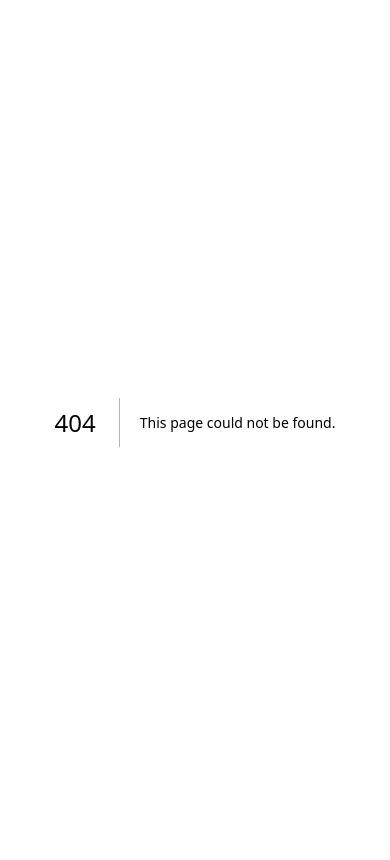
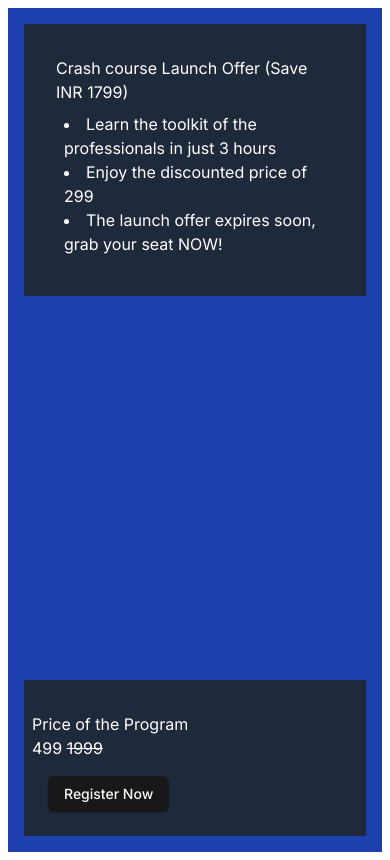
Before and after one commit to Boby900/patilkaki, a Next.js app: page /offer in a window 390 px wide. Before the commit this address had no page. Built offline with nearby package versions, Linux system fonts and the light colour scheme.

Commit message:
making website responsive ready

```diff
--- a/src/app/components/Hero.tsx
+++ b/src/app/components/Hero.tsx
@@ -13,8 +13,8 @@ const Hero = () => {
                 <div className="bg-slate-500 m-2 p-2">1PM Onwards</div>
                 <div className="bg-slate-500 m-2 p-2">2.5 Hours</div>
             </div>
-            <div className="text-center p-2 bg-slate-600 mt-2 w-full object-contain bg-red-50"><a href="" className="inline-block p-2   bg-yellow-400 w-full text-slate-800">Register Now at 499</a></div>
-            <p className="text-center m-2 p-2 md:bg-slate-600 "><Link href={'/'} className="underline underline-offset-4 ...">click here to get team discount</Link></p>
+            <div className="text-center p-2 bg-slate-600 mt-2 w-full object-contain bg-red-50"><a href="/timer" className="inline-block p-2   bg-yellow-400 w-full text-slate-800">Register Now at 499</a></div>
+            <p className="text-center m-2 p-2 md:bg-slate-600 "><Link href={'/offer'} className="underline underline-offset-4 ...">click here to get team discount</Link></p>
             </div>
             <div className="profile bg-slate-600 ">
             <p className="p-2 m-2">Welcome to Growth School</p>
--- a/src/app/globals.css
+++ b/src/app/globals.css
@@ -2,6 +2,75 @@
 @tailwind components;
 @tailwind utilities;
 
-body {
-  font-family: sans-serif;
+@layer base {
+  :root {
+    --background: 0 0% 100%;
+    --foreground: 240 10% 3.9%;
+
+    --card: 0 0% 100%;
+    --card-foreground: 240 10% 3.9%;
+
+    --popover: 0 0% 100%;
+    --popover-foreground: 240 10% 3.9%;
+
+    --primary: 240 5.9% 10%;
+    --primary-foreground: 0 0% 98%;
+
+    --secondary: 240 4.8% 95.9%;
+    --secondary-foreground: 240 5.9% 10%;
+
+    --muted: 240 4.8% 95.9%;
+    --muted-foreground: 240 3.8% 46.1%;
+
+    --accent: 240 4.8% 95.9%;
+    --accent-foreground: 240 5.9% 10%;
+
+    --destructive: 0 84.2% 60.2%;
+    --destructive-foreground: 0 0% 98%;
+
+    --border: 240 5.9% 90%;
+    --input: 240 5.9% 90%;
+    --ring: 240 10% 3.9%;
+
+    --radius: 0.5rem;
+  }
+
+  .dark {
+    --background: 240 10% 3.9%;
+    --foreground: 0 0% 98%;
+
+    --card: 240 10% 3.9%;
+    --card-foreground: 0 0% 98%;
+
+    --popover: 240 10% 3.9%;
+    --popover-foreground: 0 0% 98%;
+
+    --primary: 0 0% 98%;
+    --primary-foreground: 240 5.9% 10%;
+
+    --secondary: 240 3.7% 15.9%;
+    --secondary-foreground: 0 0% 98%;
+
+    --muted: 240 3.7% 15.9%;
+    --muted-foreground: 240 5% 64.9%;
+
+    --accent: 240 3.7% 15.9%;
+    --accent-foreground: 0 0% 98%;
+
+    --destructive: 0 62.8% 30.6%;
+    --destructive-foreground: 0 0% 98%;
+
+    --border: 240 3.7% 15.9%;
+    --input: 240 3.7% 15.9%;
+    --ring: 240 4.9% 83.9%;
+  }
 }
+
+@layer base {
+  * {
+    @apply border-border;
+  }
+  body {
+    @apply bg-background text-foreground;
+  }
+}
--- /dev/null
+++ b/src/app/offer/page.tsx
@@ -0,0 +1,24 @@
+import { Button } from "@/components/ui/button";
+
+const Offer = () => {
+  return (
+    <div className="flex md:items-center md:flex-row flex-col   justify-between m-2 p-2 h-screen bg-blue-800">
+      <div className="bg-slate-800 max-h-[50%] text-white p-8 m-2"><h2>Crash course Launch Offer (Save INR 1799)</h2>
+      <ul className="list-disc list-inside p-2 ">
+        <li>Learn the toolkit of the professionals in just 3 hours</li>
+        <li>Enjoy the discounted price of 299</li>
+        <li>The launch offer expires soon, grab your seat NOW!</li>
+      </ul>
+      </div>
+      <div className="max-h-[80%] min-w-[30%] pt-8 bg-slate-800 text-white p-2 m-2"><h2>Price of the Program</h2>
+      499 <span className="line-through">1999</span>
+      <div className="p-2 m-2">
+      <Button>Register Now</Button>
+
+      </div>
+      </div>
+    </div>
+  );
+};
+
+export default Offer;
--- /dev/null
+++ b/src/app/timer/page.tsx
@@ -0,0 +1,40 @@
+'use client'
+import React from 'react';
+import { useTimer } from 'react-timer-hook';
+import { Button } from '@/components/ui/button';
+
+function Times({ expiryTimestamp }:any) {
+  const {
+    seconds,
+    minutes,
+    hours,
+
+  } = useTimer({ expiryTimestamp, onExpire: () => console.warn('onExpire called') });
+
+  return (
+    <div>
+
+
+    <div style={{textAlign: 'center'}}>
+
+      <div className='font-bold p-2' style={{fontSize: '50px'}}>
+        <span className='p-2'>{hours}</span>:<span className='p-2'>{minutes}</span>:<span className='p-2'>{seconds}</span>
+      </div>
+
+
+    </div>
+    </div>
+  );
+}
+
+export default function Timer() {
+  const time = new Date();
+  time.setSeconds(time.getSeconds() + 1200890); // 10 minutes timer
+  return (
+    <div className='bg-blue-950 text-white h-screen text-center md:p-8 pt-[180px]'>
+        <h1 className='text-center font-bold text-3xl p-8 '>Time is running out. <br /> Grab your spot fast!</h1>
+      <Times  expiryTimestamp={time} />
+      <Button>Register Now at 499&nbsp;<span className='line-through'>&nbsp;1999 </span></Button>
+    </div>
+  );
+}
--- /dev/null
+++ b/src/components/ui/button.tsx
@@ -0,0 +1,57 @@
+import * as React from "react"
+import { Slot } from "@radix-ui/react-slot"
+import { cva, type VariantProps } from "class-variance-authority"
+
+import { cn } from "@/lib/utils"
+
+const buttonVariants = cva(
+  "inline-flex items-center justify-center whitespace-nowrap rounded-md text-sm font-medium transition-colors focus-visible:outline-none focus-visible:ring-1 focus-visible:ring-ring disabled:pointer-events-none disabled:opacity-50",
+  {
+    variants: {
+      variant: {
+        default:
+          "bg-primary text-primary-foreground shadow hover:bg-primary/90",
+        destructive:
+          "bg-destructive text-destructive-foreground shadow-sm hover:bg-destructive/90",
+        outline:
+          "border border-input bg-background shadow-sm hover:bg-accent hover:text-accent-foreground",
+        secondary:
+          "bg-secondary text-secondary-foreground shadow-sm hover:bg-secondary/80",
+        ghost: "hover:bg-accent hover:text-accent-foreground",
+        link: "text-primary underline-offset-4 hover:underline",
+      },
+      size: {
+        default: "h-9 px-4 py-2",
+        sm: "h-8 rounded-md px-3 text-xs",
+        lg: "h-10 rounded-md px-8",
+        icon: "h-9 w-9",
+      },
+    },
+    defaultVariants: {
+      variant: "default",
+      size: "default",
+    },
+  }
+)
+
+export interface ButtonProps
+  extends React.ButtonHTMLAttributes<HTMLButtonElement>,
+    VariantProps<typeof buttonVariants> {
+  asChild?: boolean
+}
+
+const Button = React.forwardRef<HTMLButtonElement, ButtonProps>(
+  ({ className, variant, size, asChild = false, ...props }, ref) => {
+    const Comp = asChild ? Slot : "button"
+    return (
+      <Comp
+        className={cn(buttonVariants({ variant, size, className }))}
+        ref={ref}
+        {...props}
+      />
+    )
+  }
+)
+Button.displayName = "Button"
+
+export { Button, buttonVariants }
--- /dev/null
+++ b/src/lib/utils.ts
@@ -0,0 +1,6 @@
+import { type ClassValue, clsx } from "clsx"
+import { twMerge } from "tailwind-merge"
+
+export function cn(...inputs: ClassValue[]) {
+  return twMerge(clsx(inputs))
+}
--- a/tailwind.config.ts
+++ b/tailwind.config.ts
@@ -1,24 +1,80 @@
-import type { Config } from "tailwindcss";
+import type { Config } from "tailwindcss"
 
-const config: Config = {
+const config = {
+  darkMode: ["class"],
   content: [
-    "./src/pages/**/*.{js,ts,jsx,tsx,mdx}",
-    "./src/components/**/*.{js,ts,jsx,tsx,mdx}",
-    "./src/app/**/*.{js,ts,jsx,tsx,mdx}",
-  ],
-
+    './pages/**/*.{ts,tsx}',
+    './components/**/*.{ts,tsx}',
+    './app/**/*.{ts,tsx}',
+    './src/**/*.{ts,tsx}',
+	],
+  prefix: "",
   theme: {
-
-    extend: {
-      backgroundImage: {
-        "gradient-radial": "radial-gradient(var(--tw-gradient-stops))",
-        "gradient-conic":
-          "conic-gradient(from 180deg at 50% 50%, var(--tw-gradient-stops))",
-        "hero-pattern": "url('https://images.pexels.com/photos/1490908/pexels-photo-1490908.jpeg?cs=srgb&dl=pexels-svetozar-milashevich-1490908.jpg&fm=jpg')",
+    container: {
+      center: true,
+      padding: "2rem",
+      screens: {
+        "2xl": "1400px",
       },
     },
+    extend: {
+      colors: {
+        border: "hsl(var(--border))",
+        input: "hsl(var(--input))",
+        ring: "hsl(var(--ring))",
+        background: "hsl(var(--background))",
+        foreground: "hsl(var(--foreground))",
+        primary: {
+          DEFAULT: "hsl(var(--primary))",
+          foreground: "hsl(var(--primary-foreground))",
+        },
+        secondary: {
+          DEFAULT: "hsl(var(--secondary))",
+          foreground: "hsl(var(--secondary-foreground))",
+        },
+        destructive: {
+          DEFAULT: "hsl(var(--destructive))",
+          foreground: "hsl(var(--destructive-foreground))",
+        },
+        muted: {
+          DEFAULT: "hsl(var(--muted))",
+          foreground: "hsl(var(--muted-foreground))",
+        },
+        accent: {
+          DEFAULT: "hsl(var(--accent))",
+          foreground: "hsl(var(--accent-foreground))",
+        },
+        popover: {
+          DEFAULT: "hsl(var(--popover))",
+          foreground: "hsl(var(--popover-foreground))",
+        },
+        card: {
+          DEFAULT: "hsl(var(--card))",
+          foreground: "hsl(var(--card-foreground))",
+        },
+      },
+      borderRadius: {
+        lg: "var(--radius)",
+        md: "calc(var(--radius) - 2px)",
+        sm: "calc(var(--radius) - 4px)",
+      },
+      keyframes: {
+        "accordion-down": {
+          from: { height: "0" },
+          to: { height: "var(--radix-accordion-content-height)" },
+        },
+        "accordion-up": {
+          from: { height: "var(--radix-accordion-content-height)" },
+          to: { height: "0" },
+        },
+      },
+      animation: {
+        "accordion-down": "accordion-down 0.2s ease-out",
+        "accordion-up": "accordion-up 0.2s ease-out",
+      },
+    },
+  },
+  plugins: [require("tailwindcss-animate")],
+} satisfies Config
 
-  },
-  plugins: [],
-};
-export default config;
+export default config
```
Also changed, not shown: package.json (+8 -1 lines), components.json (added), 1 other file (tests, documents, lock files or other folders).
